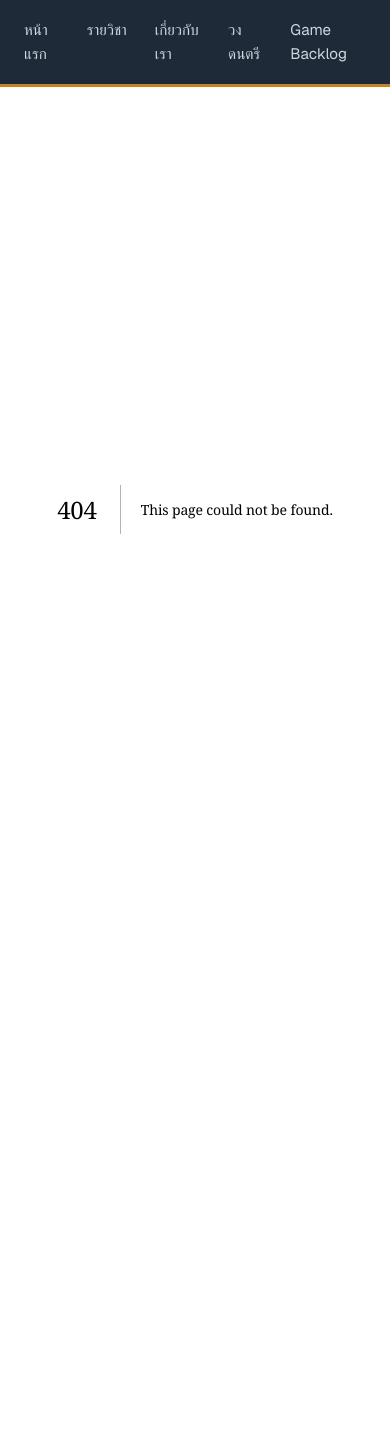
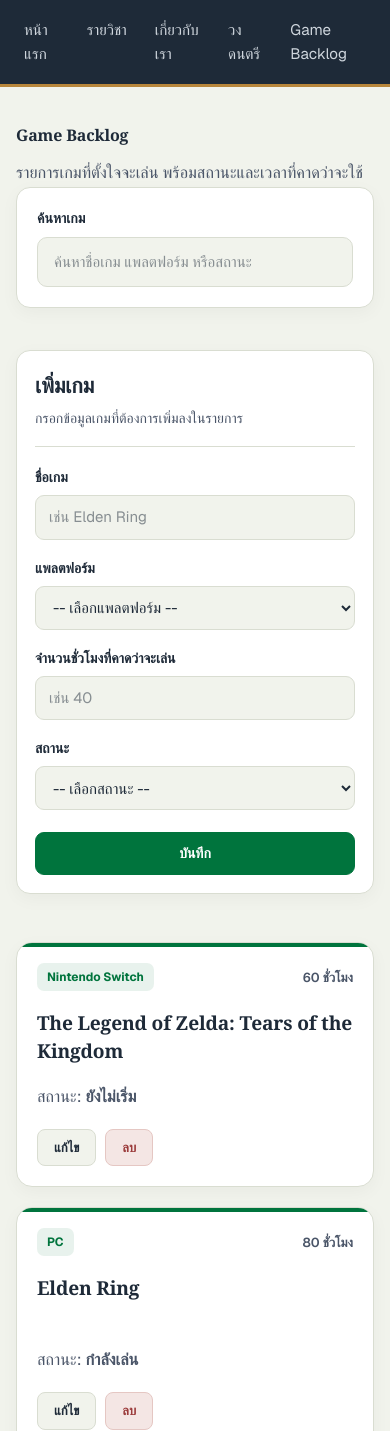
Before and after one commit to natthakit-glitch/new.next.sj, a Next.js app: page /games in a window 390 px wide. Before the commit this address had no page. Shown: the top 1431 px of the page. Before the commit the page ends 931 px from the top, so only its background shows below. Built offline with nearby package versions, Linux system fonts and the light colour scheme.

Commit message:
update game form

```diff
--- a/src/app/globals.css
+++ b/src/app/globals.css
@@ -43,7 +43,9 @@ a {
   color: inherit;
 }
 
-/* ---- Navbar ---- */
+/* ==================================================
+   NAVBAR
+   ================================================== */
 
 nav {
   background: var(--ink);
@@ -77,7 +79,9 @@ nav a:hover {
   border-bottom-color: var(--gold);
 }
 
-/* ---- โครงหน้า (main ทุกหน้า) ---- */
+/* ==================================================
+   โครงหน้า
+   ================================================== */
 
 main {
   max-width: 920px;
@@ -91,7 +95,9 @@ main p {
   font-size: 1.02rem;
 }
 
-/* ---- หน้าแรก: รายการหัวข้อ ---- */
+/* ==================================================
+   หน้าแรก
+   ================================================== */
 
 main > ul {
   list-style: none;
@@ -112,20 +118,14 @@ main > ul > li {
 }
 
 /* ==================================================
-   หน้ารายวิชา
+   COURSE PAGE
    ================================================== */
-
-/* กล่องหลักของหน้ารายวิชา */
 
 .course-explorer {
   display: flex;
   flex-direction: column;
   gap: 20px;
 }
-
-/* กล่องค้นหาเฉพาะหน้ารายวิชา
-   ใช้ .course-search แทน .toolbar
-   เพื่อไม่กระทบหน้า Bands */
 
 .course-search {
   background: var(--paper-raised);
@@ -158,7 +158,7 @@ main > ul > li {
   background: #ffffff;
 }
 
-/* ---- ฟอร์มรายวิชา ---- */
+/* Course Form */
 
 .course-form {
   background: var(--paper-raised);
@@ -229,7 +229,7 @@ main > ul > li {
   line-height: 1.4;
 }
 
-/* ปุ่มของฟอร์ม */
+/* Course Buttons */
 
 .form-actions {
   display: flex;
@@ -266,7 +266,7 @@ main > ul > li {
   border-color: var(--gold);
 }
 
-/* ---- การ์ดรายวิชา ---- */
+/* Course Cards */
 
 .courseGrid {
   display: grid;
@@ -322,8 +322,6 @@ main > ul > li {
   font-size: 0.85rem;
 }
 
-/* ข้อมูลใน Card */
-
 .course-info {
   padding: 10px 0;
   border-top: 1px solid #e5e7e2;
@@ -333,8 +331,6 @@ main > ul > li {
 .course-info p {
   margin: 4px 0;
 }
-
-/* ปุ่มแก้ไข / ลบ */
 
 .course-actions {
   display: flex;
@@ -370,8 +366,6 @@ main > ul > li {
   border-color: var(--status-closed) !important;
 }
 
-/* ไม่พบรายวิชา */
-
 .empty-state {
   background: var(--paper-raised);
   border: 1px solid var(--line);
@@ -385,7 +379,7 @@ main > ul > li {
 }
 
 /* ==================================================
-   Bands page
+   BANDS PAGE
    ไม่แก้ไขส่วนนี้
    ================================================== */
 
@@ -557,7 +551,7 @@ main > ul > li {
 }
 
 /* ==================================================
-   Responsive
+   RESPONSIVE
    ================================================== */
 
 @media (max-width: 700px) {
@@ -590,10 +584,10 @@ main > ul > li {
   .form-actions button {
     width: 100%;
   }
+}
 
-
-  /* ==================================================
-   Game Backlog
+/* ==================================================
+   GAME BACKLOG
    ================================================== */
 
 .game-explorer {
@@ -602,67 +596,111 @@ main > ul > li {
   gap: 20px;
 }
 
+/* Game Header */
+
+.game-page-header {
+  padding: 32px;
+  margin-bottom: 28px;
+  border-radius: 18px;
+  background: linear-gradient(135deg, #073b2a, #00743d);
+  color: white;
+  box-shadow: 0 12px 30px rgba(0, 116, 61, 0.18);
+}
+
+.game-page-label {
+  display: inline-block;
+  margin-bottom: 8px;
+  padding: 5px 10px;
+  border-radius: 20px;
+  background: rgba(255, 255, 255, 0.14);
+  color: white;
+  font-size: 11px;
+  font-weight: 700;
+  letter-spacing: 1.5px;
+}
+
+.game-page-header h1 {
+  margin: 0 0 8px;
+  color: white;
+  font-size: 2.5rem;
+  letter-spacing: -0.5px;
+}
+
+.game-page-header p {
+  margin: 0;
+  color: rgba(255, 255, 255, 0.8);
+}
+
 /* Search */
 
 .game-search {
+  padding: 20px;
+  margin-bottom: 22px;
   background: var(--paper-raised);
   border: 1px solid var(--line);
-  border-radius: 6px;
-  padding: 16px 18px;
+  border-radius: 14px;
+  box-shadow: 0 5px 18px rgba(0, 0, 0, 0.04);
 }
 
 .game-search label {
   display: block;
-  margin-bottom: 7px;
+  margin-bottom: 8px;
   color: var(--ink);
-  font-size: 0.9rem;
-  font-weight: 600;
+  font-size: 14px;
+  font-weight: 700;
 }
 
 .game-search input {
   width: 100%;
-  padding: 10px 12px;
+  box-sizing: border-box;
+  padding: 13px 16px;
   border: 1px solid var(--line);
-  border-radius: 4px;
+  border-radius: 10px;
   background: var(--paper);
   color: var(--ink);
-  font-size: 0.95rem;
+  font-size: 15px;
+  transition: 0.2s ease;
 }
 
 .game-search input:focus {
   outline: none;
-  border-color: var(--gold);
-  background: #ffffff;
+  border-color: #00743d;
+  box-shadow: 0 0 0 3px rgba(0, 116, 61, 0.1);
 }
 
 /* Form */
 
 .game-form {
+  padding: 26px;
+  margin-bottom: 28px;
   background: var(--paper-raised);
   border: 1px solid var(--line);
-  border-radius: 6px;
-  padding: 22px;
+  border-radius: 14px;
+  box-shadow: 0 5px 18px rgba(0, 0, 0, 0.04);
 }
 
 .game-form-header {
+  padding-bottom: 16px;
   margin-bottom: 20px;
+  border-bottom: 1px solid var(--line);
 }
 
 .game-form-header h2 {
   margin: 0 0 5px;
-  font-size: 1.25rem;
+  color: var(--ink);
+  font-size: 1.35rem;
 }
 
 .game-form-header p {
   margin: 0;
   color: var(--ink-soft);
-  font-size: 0.9rem;
+  font-size: 14px;
 }
 
 .game-form-grid {
   display: grid;
   grid-template-columns: repeat(2, minmax(0, 1fr));
-  gap: 16px;
+  gap: 18px;
 }
 
 .game-form-group {
@@ -671,28 +709,32 @@ main > ul > li {
 }
 
 .game-form-group label {
-  margin-bottom: 6px;
-  font-size: 0.9rem;
-  font-weight: 600;
+  margin-bottom: 7px;
+  color: var(--ink);
+  font-size: 14px;
+  font-weight: 700;
 }
 
 .game-form-group input,
 .game-form-group select {
   width: 100%;
-  min-height: 40px;
-  padding: 8px 11px;
+  box-sizing: border-box;
+  min-height: 44px;
+  padding: 10px 13px;
   border: 1px solid var(--line);
-  border-radius: 4px;
+  border-radius: 9px;
   background: var(--paper);
   color: var(--ink);
-  font-size: 0.95rem;
+  font-size: 15px;
+  transition: 0.2s ease;
 }
 
 .game-form-group input:focus,
 .game-form-group select:focus {
   outline: none;
-  border-color: var(--gold);
+  border-color: #00743d;
   background: #ffffff;
+  box-shadow: 0 0 0 3px rgba(0, 116, 61, 0.08);
 }
 
 .game-form-group input[aria-invalid="true"],
@@ -701,34 +743,38 @@ main > ul > li {
 }
 
 .game-form-error {
-  margin: 5px 0 0;
+  margin: 6px 0 0;
   color: var(--status-closed);
-  font-size: 0.82rem;
+  font-size: 13px;
 }
+
+/* Form Buttons */
 
 .game-form-actions {
   display: flex;
   gap: 10px;
-  margin-top: 20px;
+  margin-top: 22px;
 }
 
 .game-form-actions button {
-  min-height: 40px;
-  padding: 8px 18px;
-  border-radius: 4px;
+  min-height: 42px;
+  padding: 10px 22px;
+  border-radius: 9px;
   cursor: pointer;
-  font-size: 0.9rem;
-  font-weight: 600;
+  font-size: 14px;
+  font-weight: 700;
+  transition: 0.2s ease;
 }
 
 .game-save-button {
-  border: 1px solid var(--ink);
-  background: var(--ink);
-  color: #ffffff;
+  border: 1px solid #00743d;
+  background: #00743d;
+  color: white;
 }
 
 .game-save-button:hover {
-  background: #2c3b4d;
+  background: #005f32;
+  transform: translateY(-1px);
 }
 
 .game-cancel-button {
@@ -738,74 +784,149 @@ main > ul > li {
 }
 
 .game-cancel-button:hover {
-  border-color: var(--gold);
+  border-color: #00743d;
 }
 
-/* Game Cards */
+/* Game Grid */
 
 .game-grid {
   display: grid;
   grid-template-columns: repeat(2, minmax(0, 1fr));
-  gap: 18px;
+  gap: 20px;
 }
 
+/* Game Card */
+
 .game-card {
+  position: relative;
+  overflow: hidden;
+  padding: 24px;
   background: var(--paper-raised);
   border: 1px solid var(--line);
-  border-radius: 6px;
-  padding: 20px 22px;
+  border-radius: 16px;
+  box-shadow: 0 5px 18px rgba(0, 0, 0, 0.04);
+  transition:
+    transform 0.2s ease,
+    box-shadow 0.2s ease,
+    border-color 0.2s ease;
 }
+
+.game-card::before {
+  content: "";
+  position: absolute;
+  top: 0;
+  left: 0;
+  width: 100%;
+  height: 4px;
+  background: #00743d;
+}
+
+.game-card:hover {
+  transform: translateY(-5px);
+  border-color: #00743d;
+  box-shadow: 0 14px 30px rgba(0, 116, 61, 0.12);
+}
+
+/* Card Header */
 
 .game-card-header {
   display: flex;
+  justify-content: space-between;
   align-items: center;
-  justify-content: space-between;
   gap: 10px;
-  margin-bottom: 10px;
+  margin-bottom: 18px;
 }
 
 .game-platform {
-  font-size: 0.85rem;
-  font-weight: 600;
-  color: var(--ink-soft);
+  display: inline-block;
+  padding: 5px 10px;
+  border-radius: 7px;
+  background: rgba(0, 116, 61, 0.09);
+  color: #00743d;
+  font-size: 12px;
+  font-weight: 700;
 }
 
 .game-hours {
-  font-size: 0.85rem;
   color: var(--ink-soft);
+  font-size: 13px;
+  font-weight: 600;
 }
 
+/* Game Name */
+
 .game-card h2 {
-  margin: 0 0 10px;
-  font-size: 1.15rem;
+  min-height: 54px;
+  margin: 0 0 18px;
+  color: var(--ink);
+  font-size: 1.2rem;
+  line-height: 1.45;
 }
 
 .game-card h2 a {
   color: var(--ink);
   text-decoration: none;
+  transition: 0.2s ease;
 }
 
 .game-card h2 a:hover {
-  color: var(--gold);
+  color: #00743d;
 }
 
-.game-card p {
-  margin: 0;
-  font-size: 0.9rem;
+/* Status */
+
+.game-status {
+  display: flex;
+  justify-content: space-between;
+  align-items: center;
+  padding: 15px 0;
+  border-top: 1px solid var(--line);
+  border-bottom: 1px solid var(--line);
 }
+
+.game-status span {
+  color: var(--ink-soft);
+  font-size: 13px;
+  font-weight: 600;
+}
+
+.game-status-badge {
+  padding: 6px 12px;
+  border-radius: 20px;
+  font-size: 12px;
+  font-weight: 700;
+}
+
+.status-not-started {
+  background: #eeeeee;
+  color: #555555;
+}
+
+.status-playing {
+  background: #fff0c7;
+  color: #896400;
+}
+
+.status-completed {
+  background: #dff3e5;
+  color: #26733b;
+}
+
+/* Card Buttons */
 
 .game-card-actions {
   display: flex;
-  gap: 8px;
-  margin-top: 16px;
+  gap: 9px;
+  margin-top: 18px;
 }
 
 .game-card-actions button {
-  padding: 7px 14px;
-  border-radius: 4px;
+  padding: 8px 16px;
+  border-radius: 8px;
   cursor: pointer;
-  font-size: 0.85rem;
-  font-weight: 600;
+  font-size: 13px;
+  font-weight: 700;
+  transition: 0.2s ease;
 }
 
 .game-edit-button {
@@ -815,7 +936,8 @@ main > ul > li {
 }
 
 .game-edit-button:hover {
-  border-color: var(--gold);
+  border-color: #00743d;
+  color: #00743d;
 }
 
 .game-delete-button {
@@ -828,21 +950,91 @@ main > ul > li {
   border-color: var(--status-closed);
 }
 
+/* Empty */
+
 .game-empty {
+  padding: 50px 30px;
+  border: 1px dashed var(--line);
+  border-radius: 14px;
   background: var(--paper-raised);
-  border: 1px solid var(--line);
-  border-radius: 6px;
-  padding: 30px 20px;
   text-align: center;
 }
 
 .game-empty p {
   margin: 0;
+  color: var(--ink-soft);
 }
 
-/* Mobile */
+/* ==================================================
+   GAME DETAIL
+   ================================================== */
+
+.game-detail {
+  max-width: 850px;
+  margin: 0 auto;
+  padding: 34px;
+  background: var(--paper-raised);
+  border: 1px solid var(--line);
+  border-radius: 18px;
+  box-shadow: 0 8px 25px rgba(0, 0, 0, 0.05);
+}
+
+.game-back-link {
+  display: inline-block;
+  margin-bottom: 24px;
+  color: var(--ink-soft);
+  text-decoration: none;
+  font-size: 14px;
+  font-weight: 600;
+}
+
+.game-back-link:hover {
+  color: #00743d;
+}
+
+.game-detail h1 {
+  margin: 8px 0 30px;
+  color: var(--ink);
+  font-size: 2.2rem;
+}
+
+.game-detail-info {
+  display: grid;
+  grid-template-columns: repeat(3, 1fr);
+  gap: 15px;
+}
+
+.game-detail-info div {
+  padding: 20px;
+  border: 1px solid var(--line);
+  border-radius: 12px;
+  background: var(--paper);
+}
+
+.game-detail-info span {
+  display: block;
+  margin-bottom: 8px;
+  color: var(--ink-soft);
+  font-size: 13px;
+}
+
+.game-detail-info strong {
+  font-size: 15px;
+}
+
+/* ==================================================
+   GAME RESPONSIVE
+   ================================================== */
 
 @media (max-width: 700px) {
+  .game-page-header {
+    padding: 24px;
+  }
+
+  .game-page-header h1 {
+    font-size: 2rem;
+  }
+
   .game-form-grid {
     grid-template-columns: 1fr;
   }
@@ -850,15 +1042,28 @@ main > ul > li {
   .game-grid {
     grid-template-columns: 1fr;
   }
+
+  .game-detail-info {
+    grid-template-columns: 1fr;
+  }
 }
 
 @media (max-width: 480px) {
+  .game-page-header {
+    padding: 20px;
+    border-radius: 14px;
+  }
+
+  .game-page-header h1 {
+    font-size: 1.8rem;
+  }
+
   .game-form {
     padding: 18px;
   }
 
   .game-card {
-    padding: 18px;
+    padding: 20px;
   }
 
   .game-form-actions {
@@ -869,4 +1074,3 @@ main > ul > li {
     width: 100%;
   }
 }
-}
```
Also changed, not shown: src/app/games/[id]/page.tsx (renamed from src/app/game/[id]/page.tsx), src/app/games/page.tsx (renamed from src/app/game/page.tsx).
